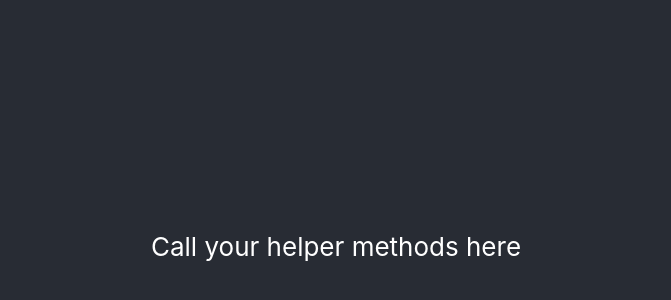
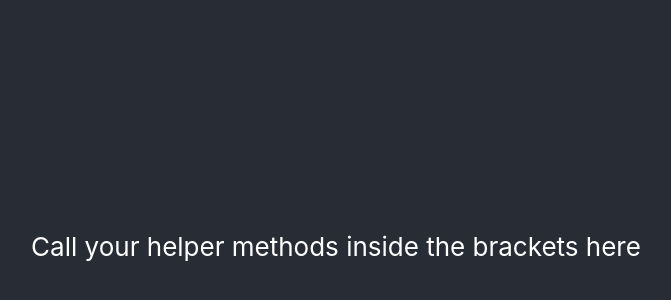
Before and after one commit to robghchen/tracking-system, a React (Create React App) app: page / in a window 1280 px wide. Shown: the part 154-454 px from the top of the page, without its empty margins (304-975 px from the left). Built offline with nearby package versions, Linux system fonts and the light colour scheme.

Commit message:
update commonMethods with .push

```diff
--- a/src/App.tsx
+++ b/src/App.tsx
@@ -12,7 +12,7 @@ import './App.css';
 // o function
 // o helper methods (it's just another function)
 
-// Exercise 1
+// Exercise 1 - Practice using console.log and debugger religously!
 // a. inside render function, create a new array called recentMovies with 5 movie objects each with the keys 'title' and 'ranking', give them values of your choice
 
 // b. create a new object called aboutMe with the key and value of recentMovies array
@@ -37,7 +37,7 @@ class App extends React.Component {
 		return (
 			<div className="App" >
 				<header className="App-header">
-					Call your helper methods here
+					{'Call your helper methods inside the brackets here'}
 				</header>
 			</div >
 		);
```
Also changed, not shown: src/notes/commonMethods.txt.
